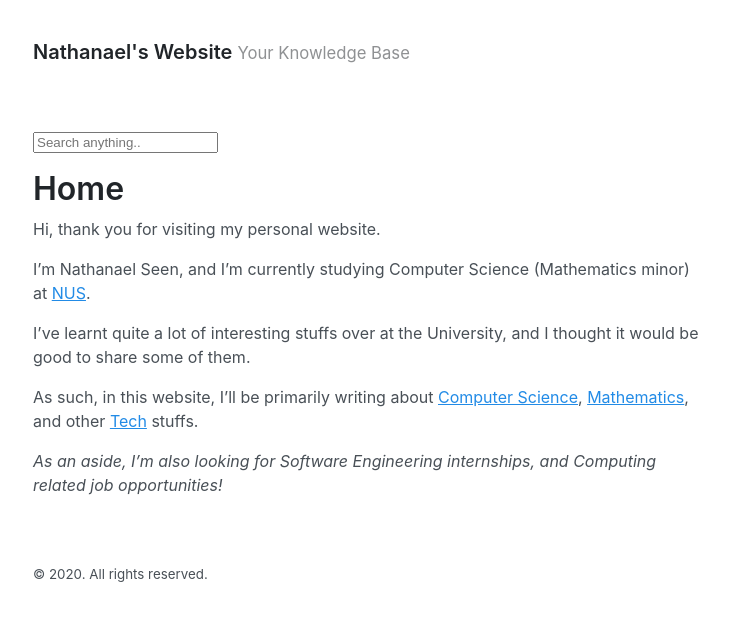
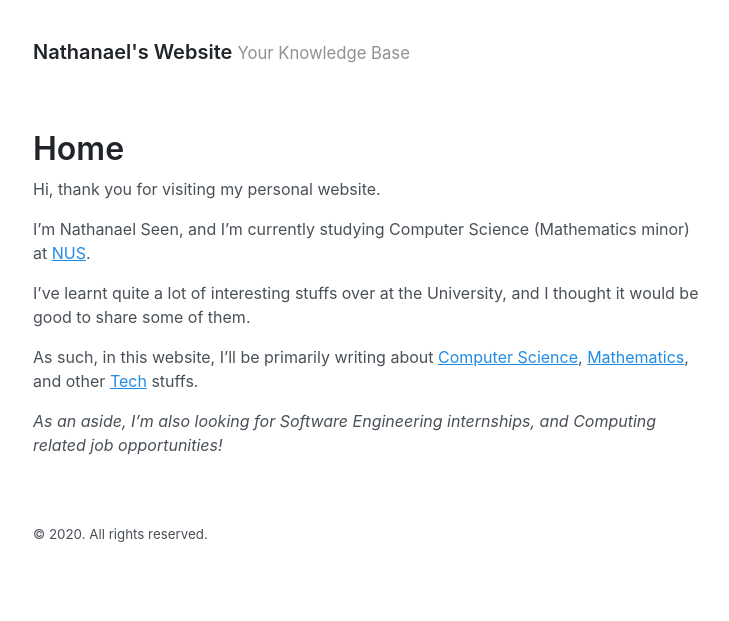
Before and after one commit to nathanaelseen/nathanaelseen.github.io, a Jekyll site: the page built from index.md, in a window 1280 px wide. Shown: the top 621 px of the page, without its empty margins (271-1000 px from the left). Built offline with Jekyll 4.4.1, drawn with Linux system fonts in a browser that asks for light colours.

Commit message:
Remove simple-jekyll-search standalone lib

```diff
--- a/_layouts/page.html
+++ b/_layouts/page.html
@@ -1,9 +1,6 @@
 ---
 layout: default
 ---
-<!-- HTML elements for search -->
-<input type="text" id="search-input" placeholder="Search anything..">
-<ul id="results-container"></ul>
 
 <article class="page">
   <h1 class="page-title">{{ page.title }}</h1>
```
Also changed, not shown: js/simple-jekyll-search.min.js (deleted), 2 other files.
